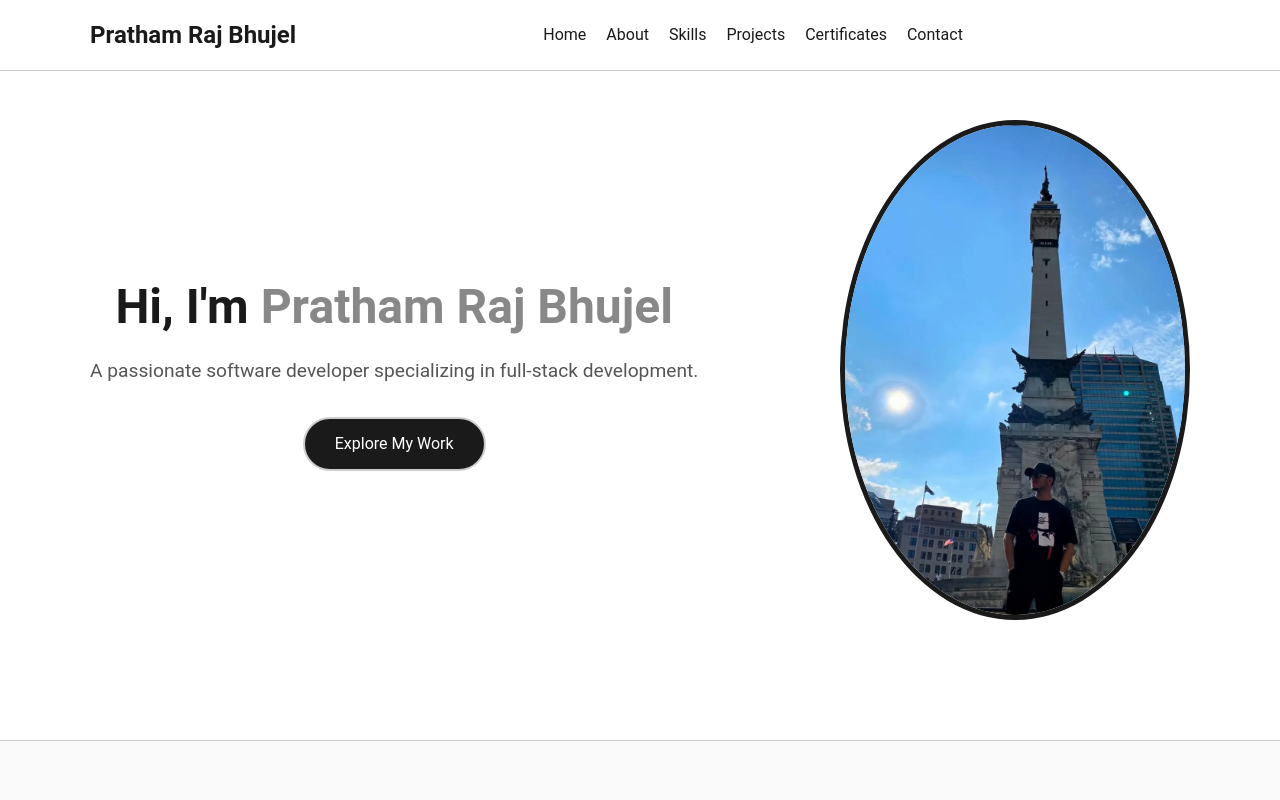
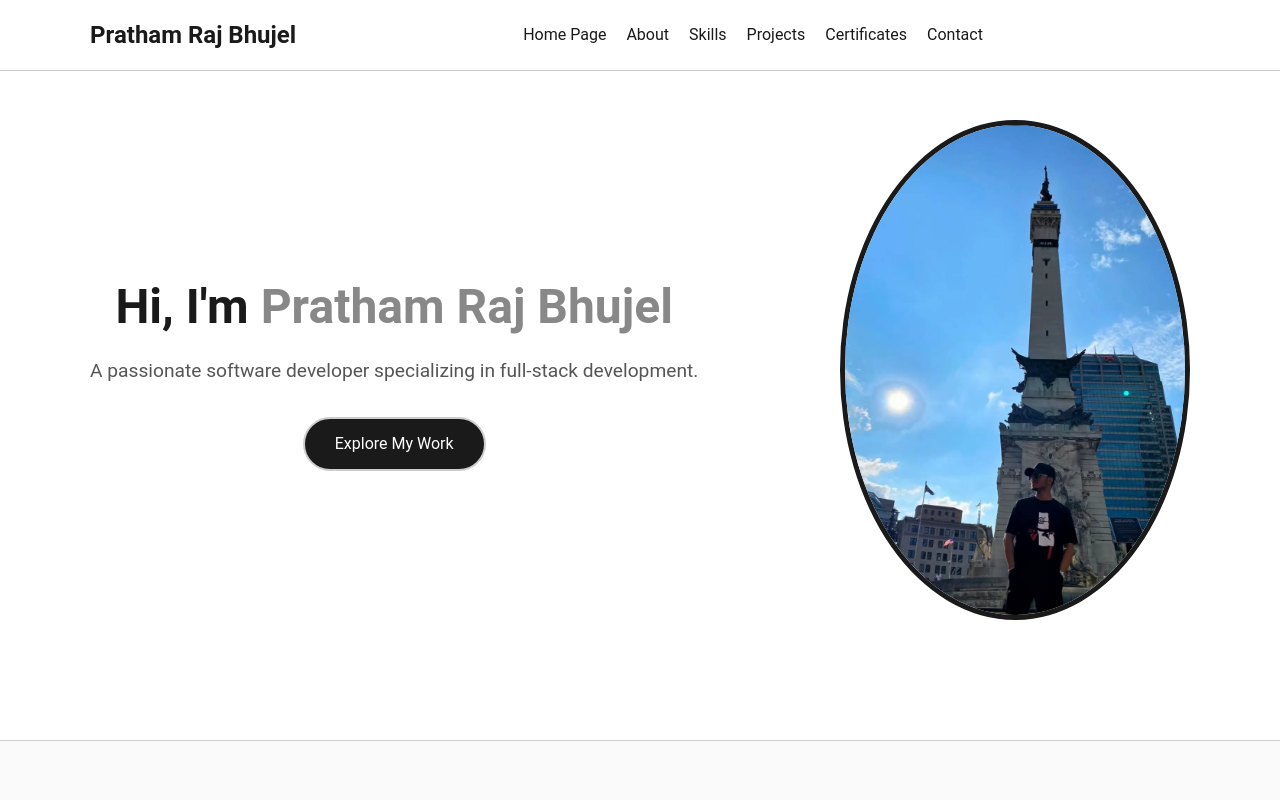
Before and after one commit to BhujelPratham/portfolio, a plain HTML site: page index.html in a window 1280 px wide. Shown: the top 800 px of the page. Drawn offline with Linux system fonts and the light colour scheme.

Commit message:
Update index.html

```diff
--- a/index.html
+++ b/index.html
@@ -13,7 +13,7 @@
     <div class="container">
         <div class="logo">Pratham Raj Bhujel</div>
         <ul class="nav-links" style="text-align: right;">
-            <li><a href="#home">Home</a></li>
+            <li><a href="#home">Home Page</a></li>
             <li><a href="#about">About</a></li>
             <li><a href="#skills">Skills</a></li>
             <li><a href="#projects">Projects</a></li>
```
